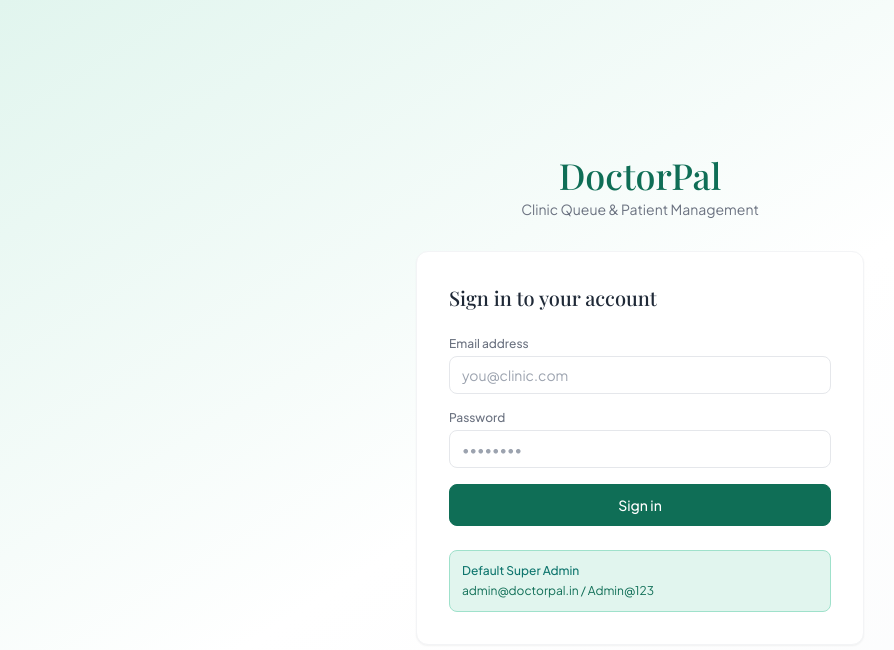
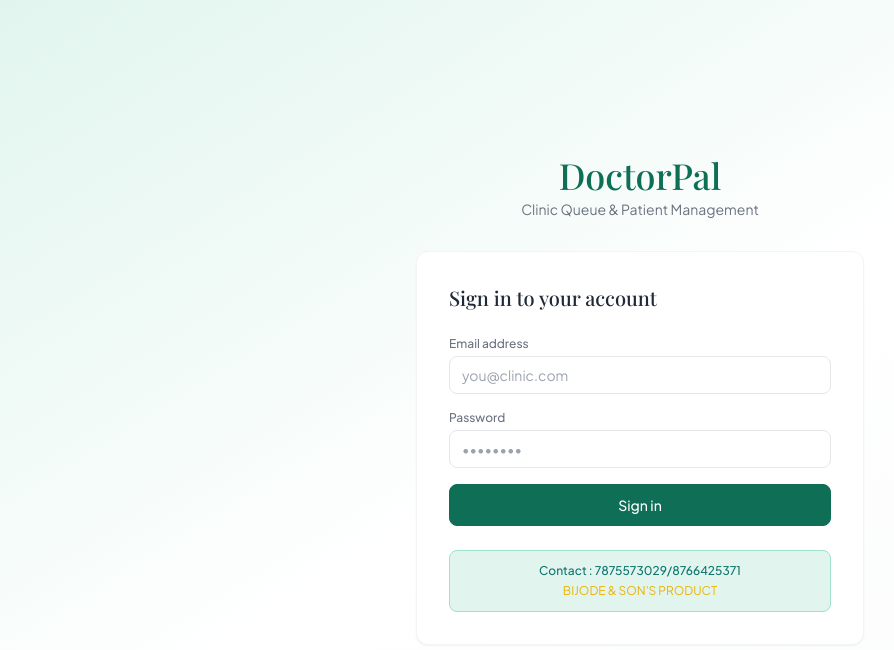
Before and after one commit to Orignaldeveloper/doctorpal, a React (Vite) app in the folder frontend/: page /login in a window 1280 px wide. Shown: the top 650 px of the page, without its empty margins (0-894 px from the left). Built offline with nearby package versions, Linux system fonts and the light colour scheme.

Commit message:
Company name and contact added

```diff
--- a/frontend/src/pages/LoginPage.jsx
+++ b/frontend/src/pages/LoginPage.jsx
@@ -69,8 +69,8 @@
           </form>
 
           <div className="mt-6 p-3 bg-teal-50 rounded-lg border border-teal-100">
-            <p className="text-xs text-teal-700 font-medium mb-1">Default Super Admin</p>
-            <p className="text-xs text-teal-600">admin@doctorpal.in / Admin@123</p>
+            <p className="text-xs text-teal-700 text-center font-medium mb-1">Contact : 7875573029/8766425371</p>
+            <p className="text-xs text-yellow-500 text-center font bold">BIJODE & SON'S PRODUCT</p>
           </div>
         </div>
       </div>
```
